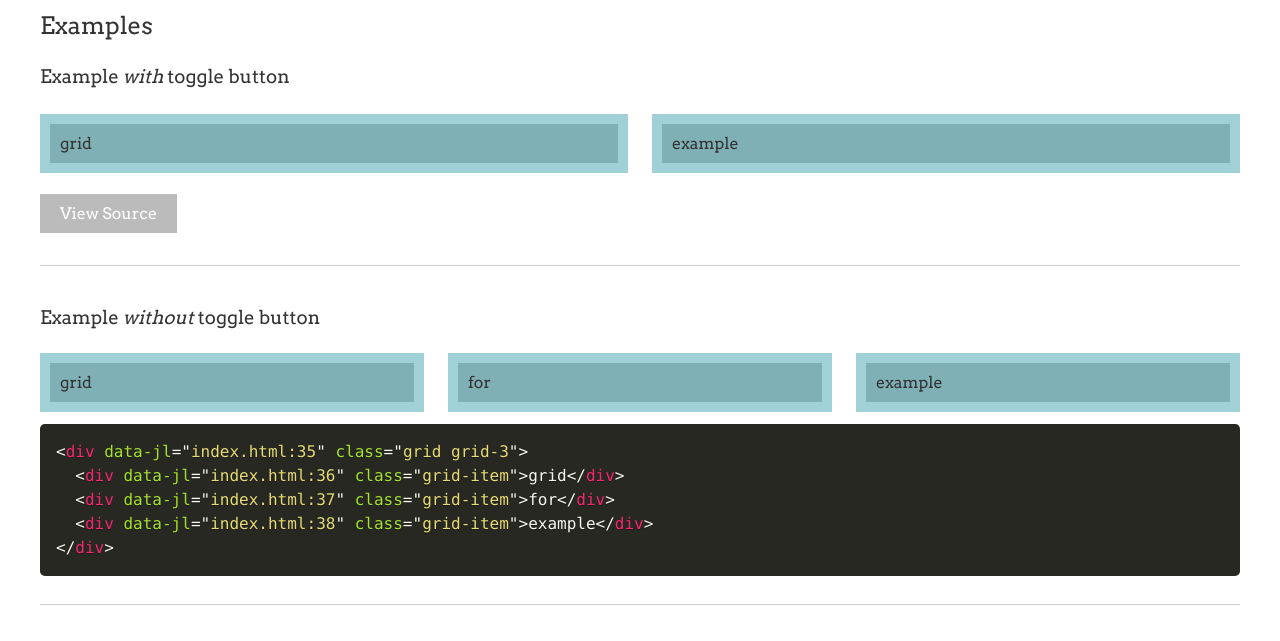
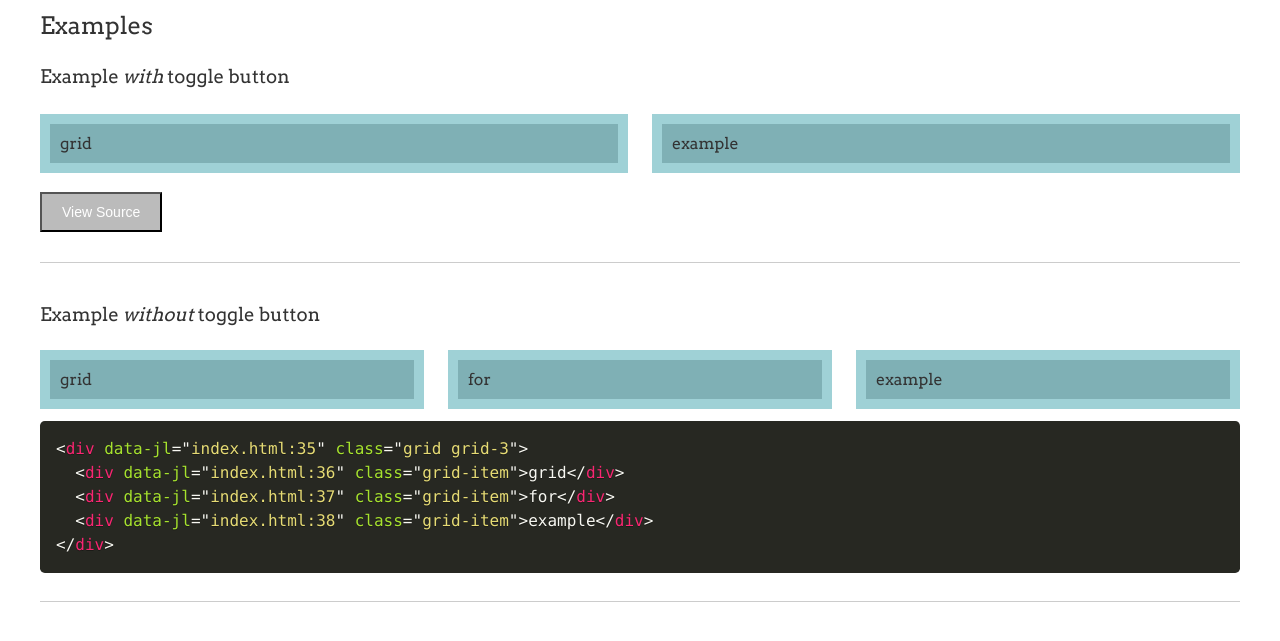
Before and after one commit to tinavanschelt/generate-code-snippets, a plain HTML site: page index.html in a window 1280 px wide. Shown: the part 93-734 px from the top of the page. Drawn offline with Linux system fonts and the light colour scheme.

Commit message:
change a to button

```diff
--- a/assets/css/generate-snippets.css
+++ b/assets/css/generate-snippets.css
@@ -16,7 +16,9 @@
 .toggle-source {
   background-color: #BBB;
   color: #FFF;
+  cursor: pointer;
   display: inline-block;
+  font-size: 14px;
   margin: 1em 0;
   padding: 10px 20px;
   text-decoration: none;
--- a/assets/js/generate-snippets.js
+++ b/assets/js/generate-snippets.js
@@ -9,7 +9,7 @@ Array.from(snippets).forEach(function(snippet) {
     source = `<pre class="pattern-source no-toggle"><code class="language-markup line-numbers"><!--${code}--></code></pre>`
     newSnippet = `${example} ${source}` // throw it all together
   } else {
-    button = `<a href="#" class="toggle-source">View Source</a>` // toggle button
+    button = `<button href="#" class="toggle-source">View Source</button>` // toggle button
     source = `<pre class="pattern-source"><code class="language-markup line-numbers"><!--${code}--></code></pre>`
     newSnippet = `${example} ${button} ${source}` // throw it all together
   }
```
